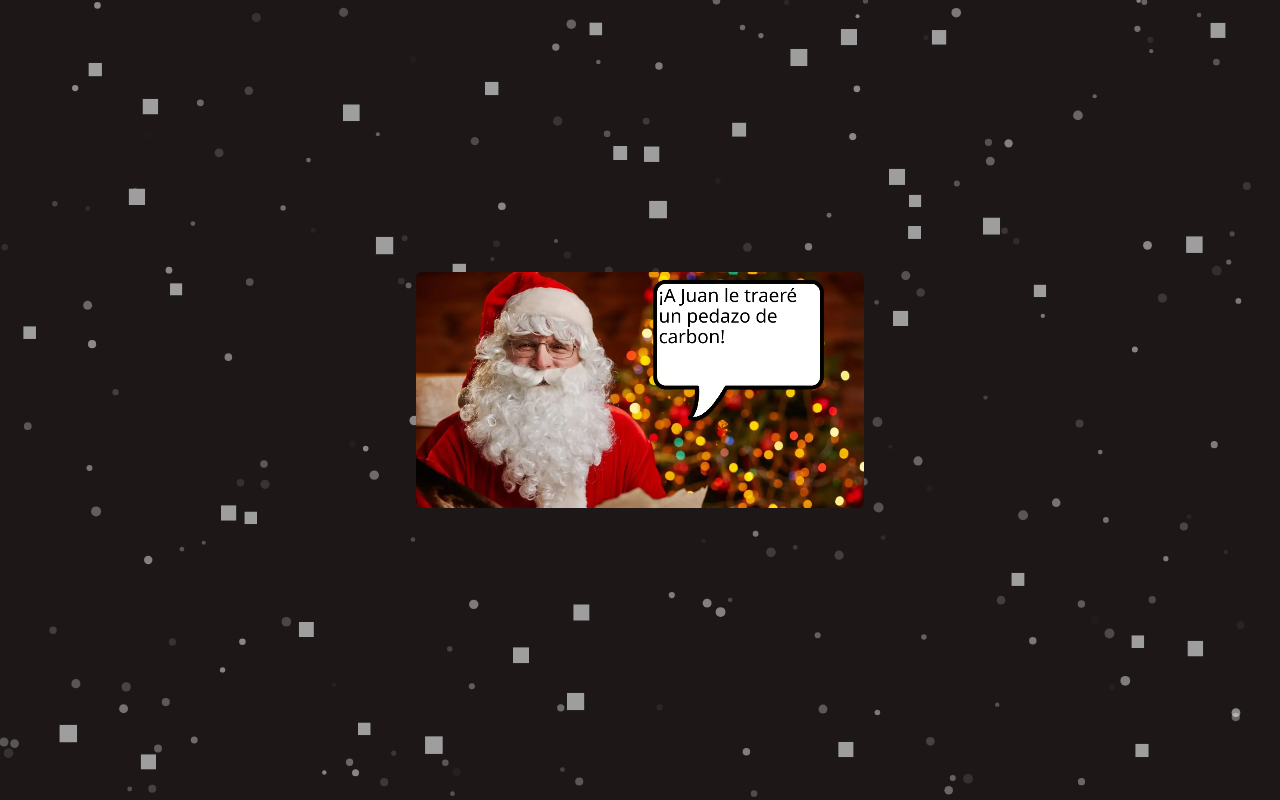
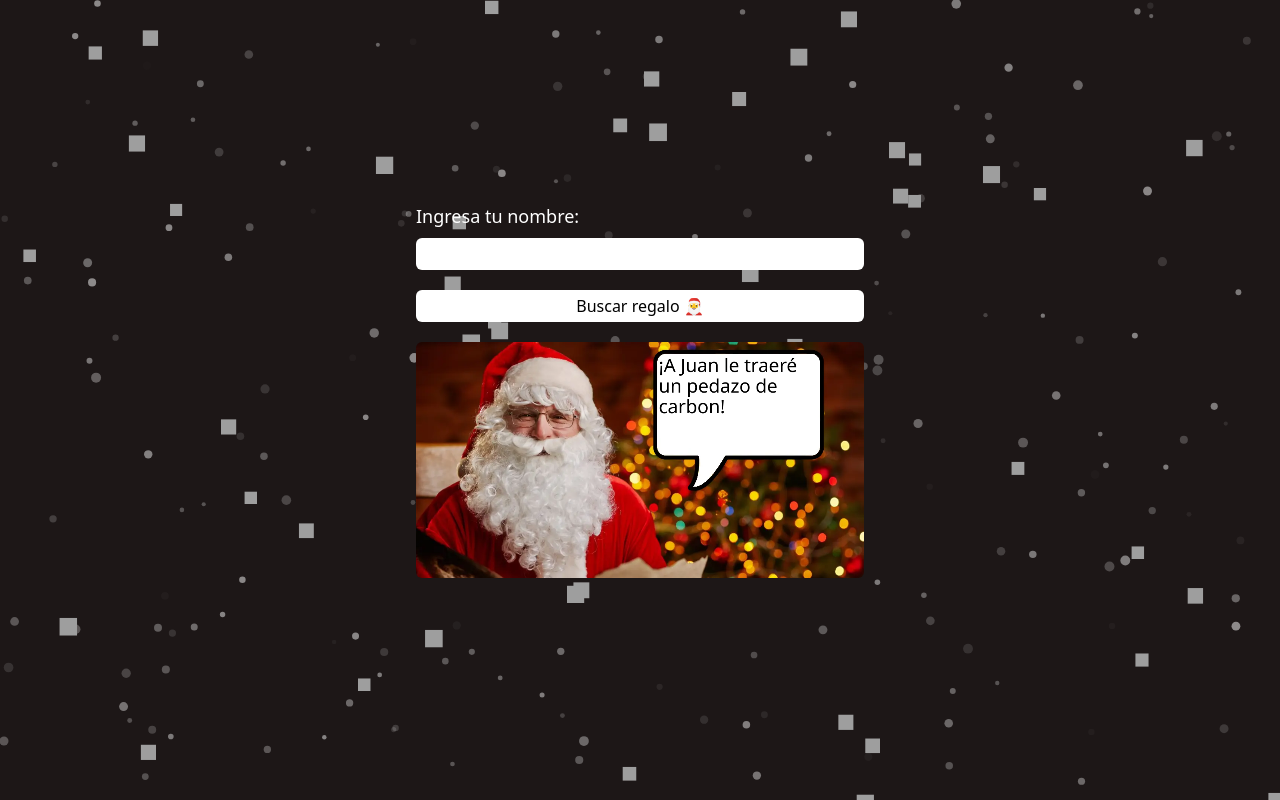
Before and after one commit to gerardocrr/happy-cards, a Next.js app: page /santa-claus in a window 1280 px wide. Built offline with nearby package versions, Linux system fonts and the light colour scheme.

Commit message:
feat: integrate Form component for user input in Santa Claus page

```diff
--- a/app/santa-claus/page.tsx
+++ b/app/santa-claus/page.tsx
@@ -1,6 +1,7 @@
 "use client";
 
 import { useState } from "react";
+import { Form } from "@/components/Form";
 import { CardSanta } from "@/components/CardSanta";
 
 export default function () {
@@ -8,6 +9,7 @@ export default function () {
   const [gift, setGift] = useState("");
   return (
     <>
+      <Form setName={setName} setGift={setGift} />
       <CardSanta name={name} gift={gift} />
     </>
   );
```
